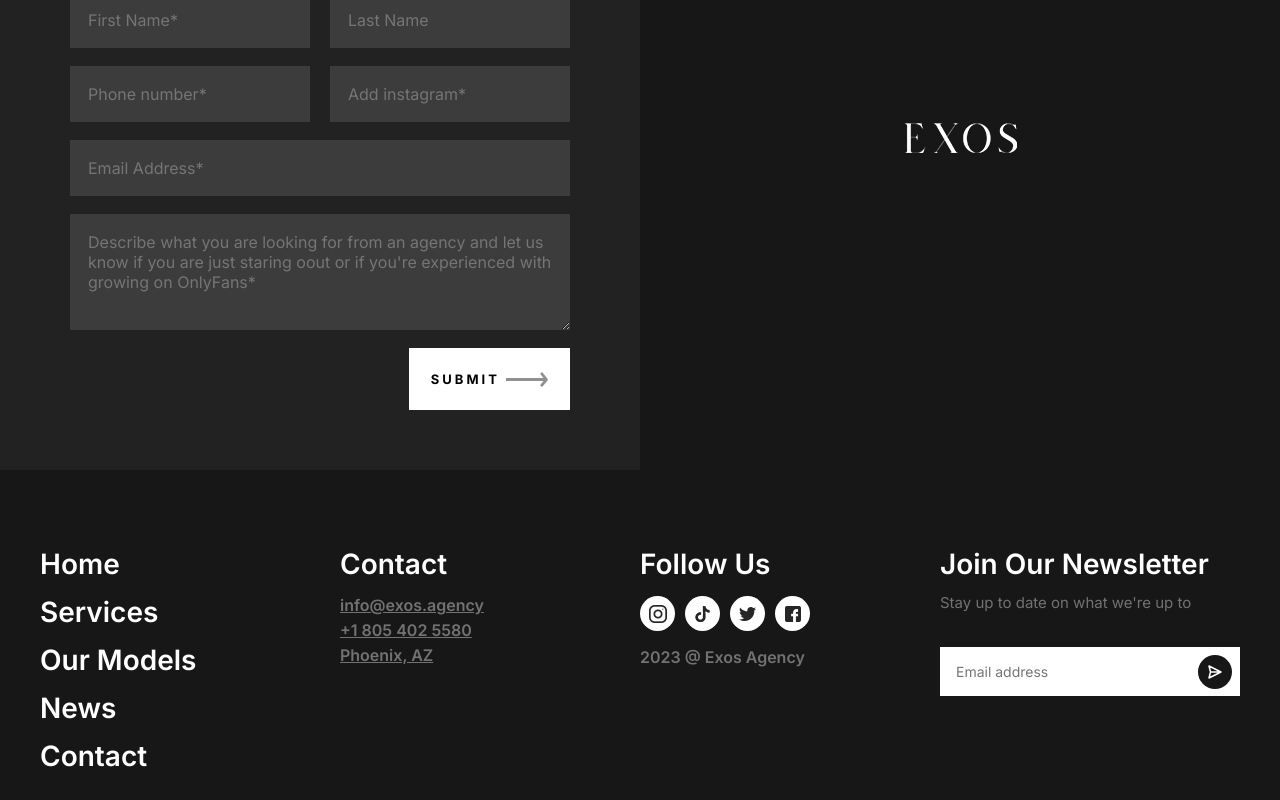
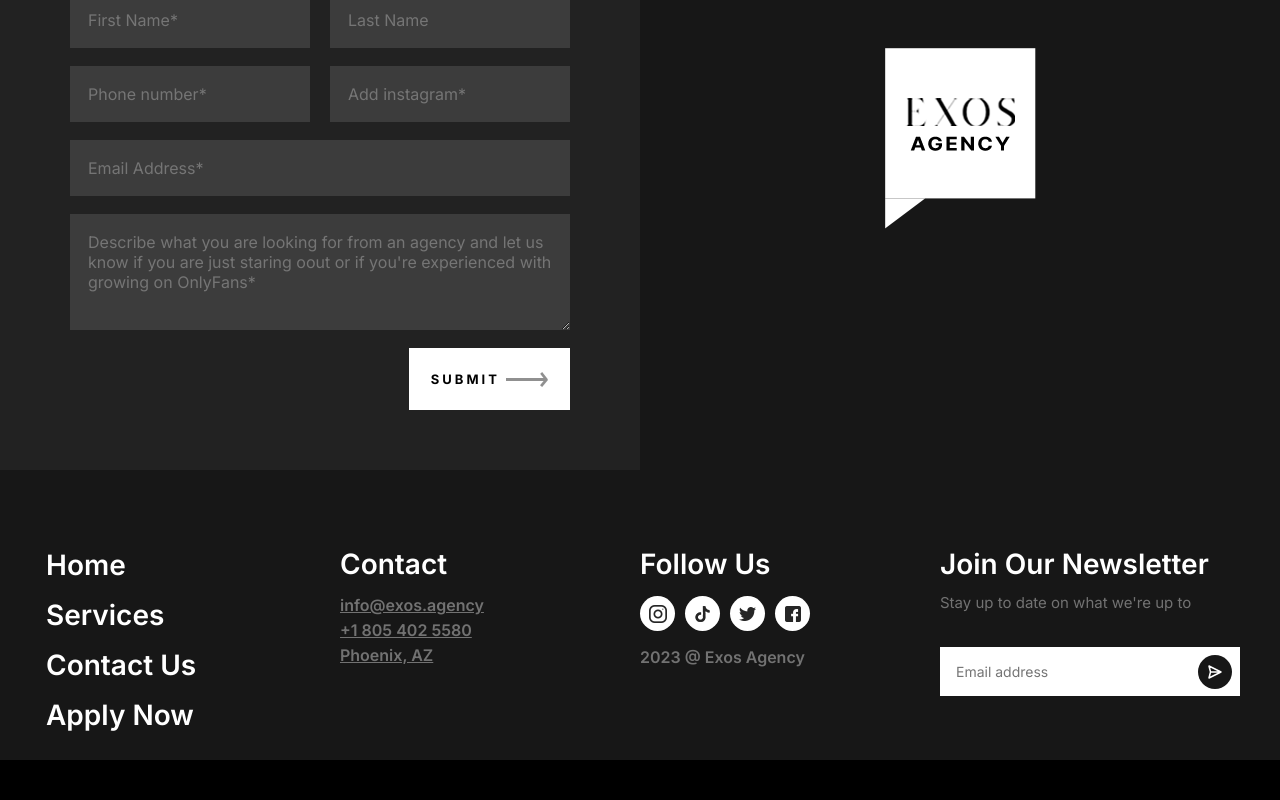
Before and after one commit to exosagency/of-project, a React (Create React App) app: page / in a window 1280 px wide. Shown: the part 5151-5951 px from the top of the page. After the commit the page ends 5911 px from the top, so only its background shows below. Built offline with nearby package versions, Linux system fonts and the light colour scheme.

Commit message:
links fixed

```diff
--- a/src/components/Footer/footer.scss
+++ b/src/components/Footer/footer.scss
@@ -35,7 +35,7 @@
     @media (min-width: map-get($grid-breakpoints, sm)) {
         align-items: unset;
     }
-    a {
+    button {
         color: $white;
         font-size: 28px;
         line-height: 48px;
@@ -44,6 +44,9 @@
         position: relative;
         display: inline-block;
         font-weight: 600;
+        border: 0;
+        cursor: pointer;
+        background: none;
     }
 
     a::after {
--- a/src/components/Footer/index.jsx
+++ b/src/components/Footer/index.jsx
@@ -4,17 +4,24 @@ import twitter from "../../assets/twitter.png";
 import facebook from "../../assets/facebook.png";
 import send from "../../assets/send-1-svgrepo-com.svg";
 
-
-const footerNav = ["home", "services", "our models", "news", "contact"];
+const footerNav = ["home", "services", "contact-us", "apply-now"];
 
 const Footer = () => {
+    const scrollTo = (e, item) => {
+        e.preventDefault();
+        const topPosition = document.querySelector(`#${item}`)?.offsetTop;
+        console.log(item, topPosition);
+        window.scrollTo({ top: topPosition - 60, behavior: "smooth" });
+    };
     return (
         <footer className="main-footer">
             <div className="main-footer-content">
                 <div className="footer-nav">
                     {footerNav.map((item) => (
                         <div key={item}>
-                            <a href="">{item}</a>
+                            <button onClick={(e) => scrollTo(e, item)} type="button">
+                                {item.split("-").join(" ")}
+                            </button>
                         </div>
                     ))}
                 </div>
@@ -50,8 +57,10 @@ const Footer = () => {
                     <h3>Join our Newsletter</h3>
                     <p>Stay up to date on what we're up to</p>
                     <div className="newsletter-wrapper">
-                        <input type="text" name="" id="" placeholder="Email address"/>
-                        <button><img src={send} alt="send" /></button>
+                        <input type="text" name="" id="" placeholder="Email address" />
+                        <button>
+                            <img src={send} alt="send" />
+                        </button>
                     </div>
                 </div>
             </div>
--- a/src/components/contact-us/contact-form/index.jsx
+++ b/src/components/contact-us/contact-form/index.jsx
@@ -53,8 +53,8 @@ const ContactForm = () => {
     };
     // console.log(errorMessage);
     return (
-        <div className="form-wrapper">
-            <h2 className="form-subtitle">contact us</h2>
+        <div className="form-wrapper" id="apply-now">
+            <h2 className="form-subtitle">Apply now</h2>
             <h2 className="form-title">If you want to join</h2>
             <form onSubmit={handleSubmit}>
                 <div className="column-inputs">
--- a/src/components/contact-us/index.jsx
+++ b/src/components/contact-us/index.jsx
@@ -1,11 +1,11 @@
 import img from "assets/contact-us.jpg";
 import ContactForm from "./contact-form";
-import logo from "assets/logo.png";
+import logo from "assets/ExosAgencyBox.png";
 
 const ContactUs = () => {
     return (
         <>
-            <div className="main-header">
+            <div className="main-header" id="contact-us">
                 <h1 className="contact-title">Contact us</h1>
                 <p className="contact-subtile subtitle">
                     The hardest task you'll face is managing everything it takes to become successful. Are you ready to
--- a/src/components/homepage/Header/index.jsx
+++ b/src/components/homepage/Header/index.jsx
@@ -8,6 +8,11 @@ const FixedHeader = () => {
     const handleScroll = () => {
         const position = window.pageYOffset;
         setScrollPosition(position);
+    };
+
+    const scrollToApplyNow = () => {
+        const servicesPosition = document.querySelector("#apply-now")?.offsetTop;
+        window.scrollTo({ top: servicesPosition - 100, behavior: "smooth" });
     };
 
     useEffect(() => {
@@ -22,7 +27,7 @@ const FixedHeader = () => {
         <header className={`homepage-header ${scrollPosition > 60 ? "scrolled-header" : ""}`}>
             <img alt="logo" src={logo}></img>
             {/* <SocialMediaList /> */}
-            <button className="apply-now-btn" type="button">
+            <button className="apply-now-btn" type="button" onClick={scrollToApplyNow}>
                 Apply now
             </button>
         </header>
--- a/src/components/homepage/Overlay/index.jsx
+++ b/src/components/homepage/Overlay/index.jsx
@@ -5,8 +5,23 @@ const Overlay = ({ isOpen, setIsOverlayOpen }) => {
         e.preventDefault();
         setIsOverlayOpen(false);
         const servicesPosition = document.querySelector("#services")?.offsetTop;
-        window.scrollTo({ top: servicesPosition, behavior: "smooth" });
+        window.scrollTo({ top: servicesPosition - 60, behavior: "smooth" });
     };
+
+    const scrollToContactUs = (e) => {
+        e.preventDefault();
+        setIsOverlayOpen(false);
+        const servicesPosition = document.querySelector("#contact-us")?.offsetTop;
+        window.scrollTo({ top: servicesPosition - 60, behavior: "smooth" });
+    };
+
+    const scrollToApplyNow = (e) => {
+        e.preventDefault();
+        setIsOverlayOpen(false);
+        const servicesPosition = document.querySelector("#apply-now")?.offsetTop;
+        window.scrollTo({ top: servicesPosition - 60, behavior: "smooth" });
+    };
+
     const scrollToHome = (e) => {
         e.preventDefault();
         setIsOverlayOpen(false);
@@ -23,22 +38,25 @@ const Overlay = ({ isOpen, setIsOverlayOpen }) => {
                 <a href="/services" onClick={scrollToServices}>
                     Services
                 </a>
-                <a href="/" onClick={scrollToHome}>
+                {/* <a href="/" onClick={scrollToHome}>
                     Our Models
-                </a>
+                </a> */}
                 <a href="/" onClick={scrollToHome}>
                     News
                 </a>
-                <a href="/" onClick={scrollToHome}>
+                <a href="/" onClick={scrollToContactUs}>
                     Contact
                 </a>
-                <button
+                <a href="/" onClick={scrollToApplyNow}>
+                    Apply Now
+                </a>
+                {/* <button
                     onClick={() => {
                         throw new Error("Testing error page!");
                     }}
                 >
                     ERROR
-                </button>
+                </button> */}
             </nav>
             <div className="overlay-footer">
                 <SocialMediaList isColorInverted />
--- a/src/components/services/Slide/index.jsx
+++ b/src/components/services/Slide/index.jsx
@@ -1,6 +1,12 @@
 import arrowBtn from "../../../assets/arrow.png";
 
-const Slide = ({ img, subtitle, title, text }) => (
+const Slide = ({ img, subtitle, title, text }) => {
+    const scrollToContactUs = (e) => {
+        e.preventDefault();
+        const servicesPosition = document.querySelector("#contact-us")?.offsetTop;
+        window.scrollTo({ top: servicesPosition - 60, behavior: "smooth" });
+    };
+    return (
         <div className="slide">
             <div className="services-content-wrapper">
                 <div className="content-image">
@@ -9,14 +15,14 @@ const Slide = ({ img, subtitle, title, text }) => (
                 <div className="services-content">
                     <h2 className="subtitle">{subtitle}</h2>
                     <h2 className="title">{title}</h2>
-                <p>{text}
-                </p>
-                <button>
+                    <p>{text}</p>
+                    <button onClick={scrollToContactUs} type="button">
                         Contact us <img src={arrowBtn} alt="arrow" />
                     </button>
                 </div>
             </div>
         </div>
     );
+};
 
 export default Slide;
```
Also changed, not shown: src/assets/ExosAgencyBox.png (added). Lines whose indentation alone changed are shown as unchanged.
